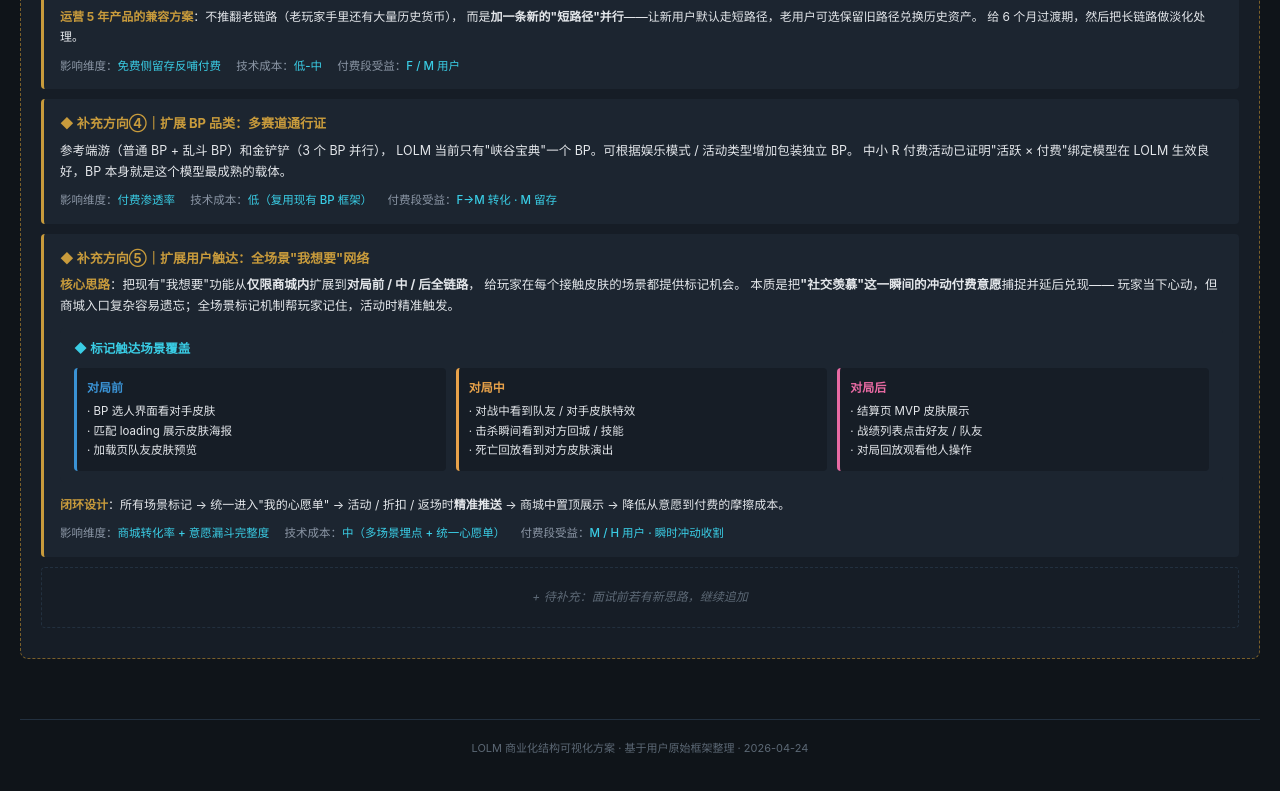
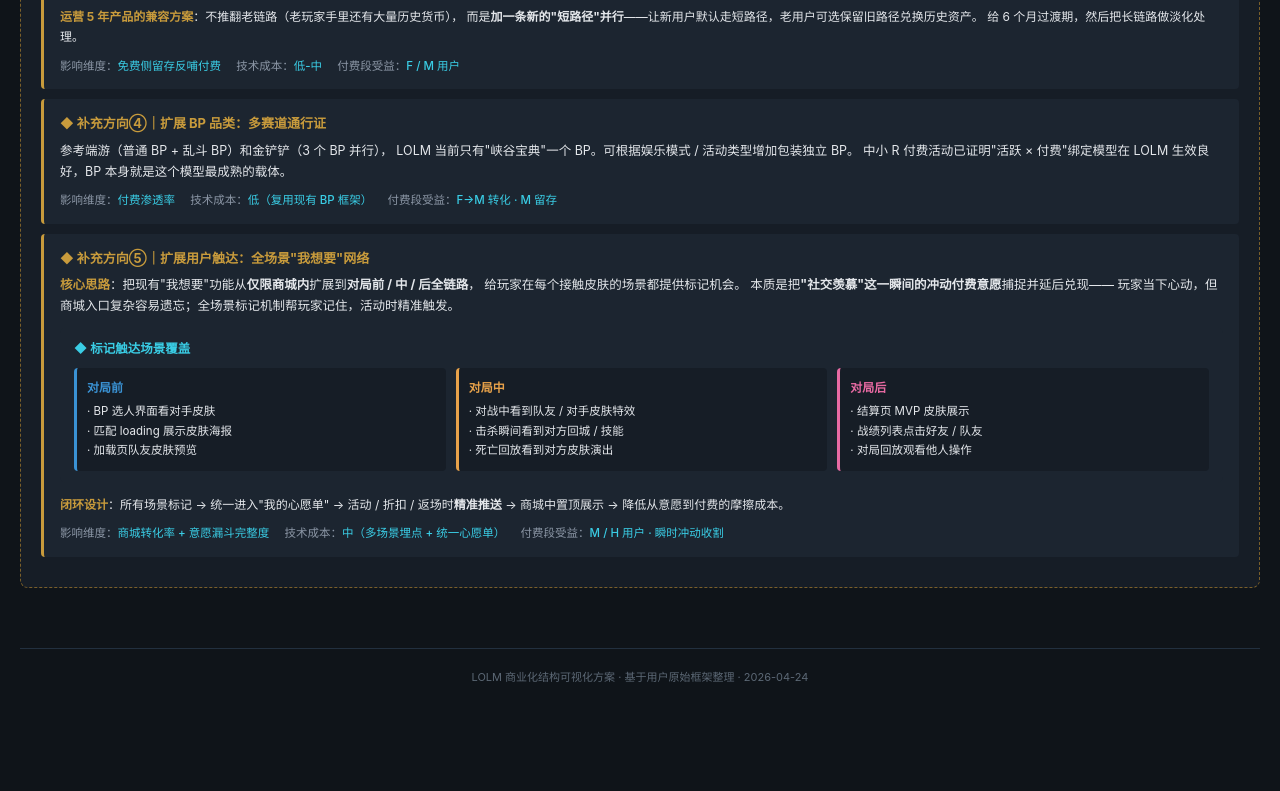
Before and after one commit to l8887559-hue/lolm-commercialization-deck, a plain HTML site: page index.html in a window 1280 px wide. Shown: the part 5605-6396 px from the top of the page. After the commit the page ends 6371 px from the top, so only its background shows below. Drawn offline with Linux system fonts and the light colour scheme.

Commit message:
chore: remove placeholder block in public version

```diff
--- a/index.html
+++ b/index.html
@@ -1095,10 +1095,6 @@
         <span>付费段受益：<b>M / H 用户 · 瞬时冲动收割</b></span>
       </div>
     </div>
-
-    <div class="idea empty">
-      <span>+ 待补充：面试前若有新思路，继续追加</span>
-    </div>
   </div>
 </div>
 
```
